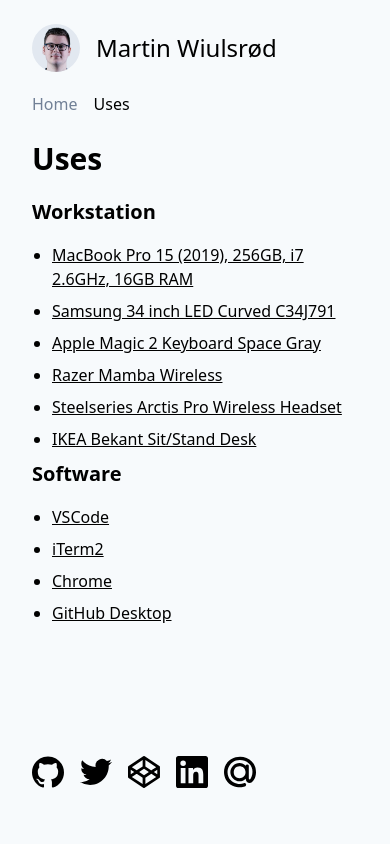
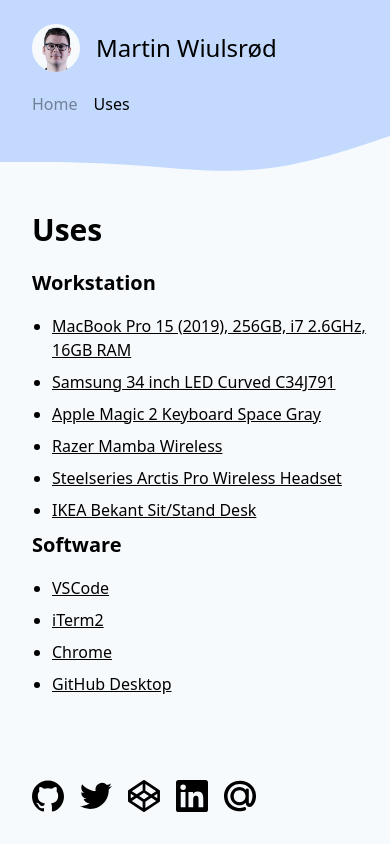
Before and after one commit to wiu753/martinwiu.com, a Nuxt app: page /uses in a window 390 px wide. Built offline with nearby package versions, Linux system fonts and the light colour scheme.

Commit message:
Add wave SVG for mobile view

```diff
--- a/assets/css/global.css
+++ b/assets/css/global.css
@@ -1,5 +1,5 @@
 html {
-  @apply bg-gray-100; /* Set slight gray background */
+	@apply bg-gray-100;
 }
 
 .me-underline {
@@ -11,16 +11,12 @@
 }
 
 .me-underline::after {
-	left: 0;
 	content: "";
-	width: 100%;
-	bottom: 5px;
 	height: 20%;
-	outline: none;
-	position: absolute;
-	text-decoration: none;
+	bottom: 4px;
 	transition: all .10s ease;
-	background-color: rgba(42, 105, 242, 0.5);
+	background-color: rgb(127, 156, 245, 0.500);
+	@apply left-0 w-full outline-none absolute no-underline;
 }
 
 .me-underline:hover::after {
--- a/components/MeFooter.vue
+++ b/components/MeFooter.vue
@@ -1,5 +1,5 @@
 <template>
-	<footer class="flex my-8 xl:pl-32">
+	<footer class="flex my-8 pl-8 xl:pl-32">
 
 		<a class="mr-4" href="https://github.com/wiu753" title="Go to my GitHub page">
 			<svg class="w-8 h-8 sm:w-10 sm:h-10 fill-current hover:text-gray-500" viewBox="0 0 24 24" xmlns="http://www.w3.org/2000/svg">
--- a/components/MeHeading.vue
+++ b/components/MeHeading.vue
@@ -1,7 +1,7 @@
 <template>
-  <div class="flex">
+  <div class="flex pt-6 pl-8 bg-indigo-200">
     <nuxt-link :to="{ name: 'index' }" class="flex items-center">
-      <img class="w-12 h-12 rounded-full mr-4 bg-gray-300 lg:w-20 lg:h-20" src="@/assets/img/me.png" alt="Profile picture of Martin Wiulsrød">
+      <img class="w-12 h-12 rounded-full mr-4 bg-gray-100 lg:w-20 lg:h-20" src="@/assets/img/me.png" alt="Profile picture of Martin Wiulsrød">
       <h1 class="text-2xl font-medium placeholder md:text-3xl lg:pl-8">Martin Wiulsrød</h1>
     </nuxt-link>
   </div>
--- a/components/MeNavigation.vue
+++ b/components/MeNavigation.vue
@@ -1,5 +1,5 @@
 <template>
-  <nav class="py-5 md:text-xl xl:pl-32">
+  <nav class="py-5 md:text-xl pl-8 xl:pl-32 bg-indigo-200">
 		<nuxt-link class="mr-4 text-gray-600 font-medium hover:text-black" :to="{ name: 'index' }" exact>Home</nuxt-link>
 		<nuxt-link class="text-gray-600 font-medium hover:text-black" :to="{ name: 'uses' }">Uses</nuxt-link>
   </nav>
--- a/components/MeUses.vue
+++ b/components/MeUses.vue
@@ -1,7 +1,7 @@
 <template>
 	<li>
 		<div>
-			<h3 class="mb-2">
+			<h3 class="pb-2">
 				<a class="underline hover:text-gray-500" :href="link">{{ title }}</a>
 			</h3>
 			<slot></slot>
--- /dev/null
+++ b/components/MeWave.vue
@@ -0,0 +1,6 @@
+<template>
+  <svg class="fill-current text-indigo-200" xmlns="http://www.w3.org/2000/svg" viewBox="0 0 1440 320">
+    <path d="M0,96L80,96C160,96,320,96,480,106.7C640,117,800,139,960,122.7C1120,107,1280,53,1360,26.7L1440,0L1440,0L1360,0C1280,0,1120,0,960,0C800,0,640,0,480,0C320,0,160,0,80,0L0,0Z">
+    </path>
+  </svg>
+</template>
--- a/layouts/default.vue
+++ b/layouts/default.vue
@@ -1,8 +1,11 @@
 <template>
-    <div class="py-6 px-8 wrapper md:max-w-3xl md:px-32 md:py-16 xl:max-w-5xl">
-      <me-heading />
-      <me-navigation />
-      <nuxt class="page-body xl:pl-32" />
+    <div class="wrapper">
+      <div class="page-body">
+        <me-heading />
+        <me-navigation />
+        <me-wave />
+        <nuxt class="-mt-4" />
+      </div>
       <me-footer />
     </div>
 </template>
@@ -11,12 +14,14 @@
 import MeHeading from '@/components/MeHeading'
 import MeNavigation from '@/components/MeNavigation'
 import MeFooter from '@/components/MeFooter'
+import MeWave from '@/components/MeWave'
 
 export default {
   components: {
     MeHeading,
     MeNavigation,
-    MeFooter
+    MeFooter,
+    MeWave
   }
 }
 </script>
--- a/nuxt.config.js
+++ b/nuxt.config.js
@@ -11,7 +11,7 @@
       { name: 'viewport', content: 'width=device-width, initial-scale=1' },
       { hid: 'description', name: 'description', content: process.env.npm_package_description || '' },
       { name: 'msapplication-TileColor', content: '#da532c' },
-      {name: 'theme-color', content: '#ffffff' }
+      { name: 'theme-color', content: '#ffffff' }
     ],
     link: [
       { rel: 'apple-touch-icon', sizes: '180x180', href: '/apple-touch-icon.png' },
--- a/pages/index.vue
+++ b/pages/index.vue
@@ -1,5 +1,5 @@
 <template>
-  <div>
+  <div class="px-8" :class="theme">
     <article>
       <h1 class="text-3xl mb-4 font-semibold">Who am I?</h1>
       <p class="md:text-xl">
@@ -9,7 +9,7 @@
         from treehouse. Started coding {{ daysCoded }} days ago. Currently employed at
 				<a class="me-underline" href="https://www.muniolms.com">Munio</a> as a web developer.
       </p>
-			<p class="my-4 md:text-xl">
+			<p class="mt-4 md:text-xl">
 				My favorite frameworks are <a href="https://vuejs.org/" class="me-underline">Vue</a> and <a href="https://tailwindcss.com/" class="me-underline">Tailwind</a>.
 				I also have experience with HTML, CSS, JavaScript, PHP, Laravel, React, SASS and MySQL.
 			</p>
--- a/pages/uses.vue
+++ b/pages/uses.vue
@@ -1,5 +1,5 @@
 <template>
-	<div>
+	<div class="pl-8 bg-gray-100">
 		<div>
 			<h1 class="text-3xl mb-4 font-semibold">Uses</h1>
 		</div>
--- /dev/null
+++ b/store/index.js
@@ -0,0 +1,16 @@
+const state = () => ({})
+
+const mutations = {}
+
+const actions = {}
+
+const getters = {
+  getTheme: state => state.theme
+}
+
+export default {
+  state,
+  mutations,
+  actions,
+  getters
+}
```
